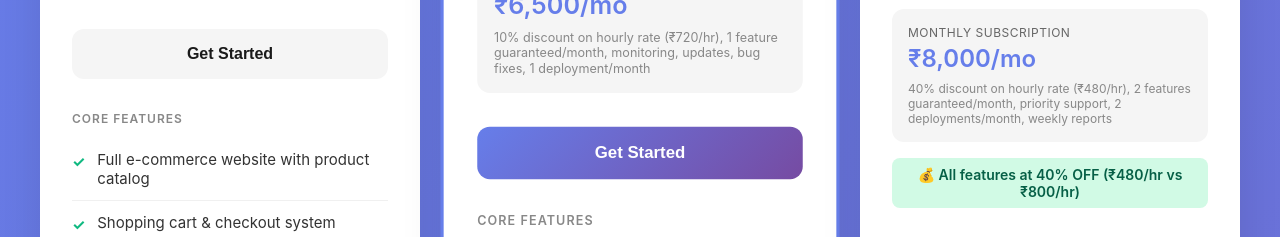
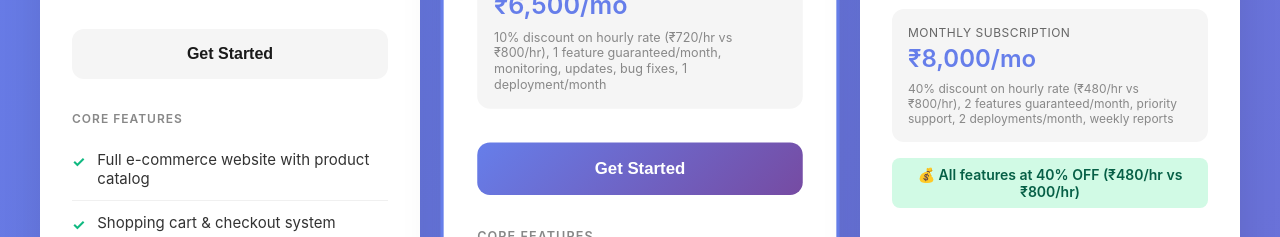
Before and after one commit to DhyanJoshi121/dhyanjoshi121.github.io, a plain HTML site: page index.html in a window 1280 px wide. Shown: the part 514-751 px from the top of the page. Drawn offline with Linux system fonts and the light colour scheme.

Commit message:
fix: package price fixes

```diff
--- a/index.html
+++ b/index.html
@@ -807,7 +807,7 @@
                         <div class="label">Monthly Subscription</div>
                         <div class="amount">₹6,500/mo</div>
                         <div style="font-size: 12px; color: #888; margin-top: 8px;">
-                            10% discount on hourly rate (₹720/hr), 1 feature guaranteed/month, monitoring, updates, bug fixes, 1 deployment/month
+                            10% discount on hourly rate (₹720/hr vs ₹800/hr), 1 feature guaranteed/month, monitoring, updates, bug fixes, 1 deployment/month
                         </div>
                     </div>
                 </div>
@@ -898,7 +898,7 @@
                         <div class="label">Monthly Subscription</div>
                         <div class="amount">₹8,000/mo</div>
                         <div style="font-size: 12px; color: #888; margin-top: 8px;">
-                            40% discount on hourly rate (₹480/hr), 2 features guaranteed/month, priority support, 2 deployments/month, weekly reports
+                            40% discount on hourly rate (₹480/hr vs ₹800/hr), 2 features guaranteed/month, priority support, 2 deployments/month, weekly reports
                         </div>
                     </div>
 
```
